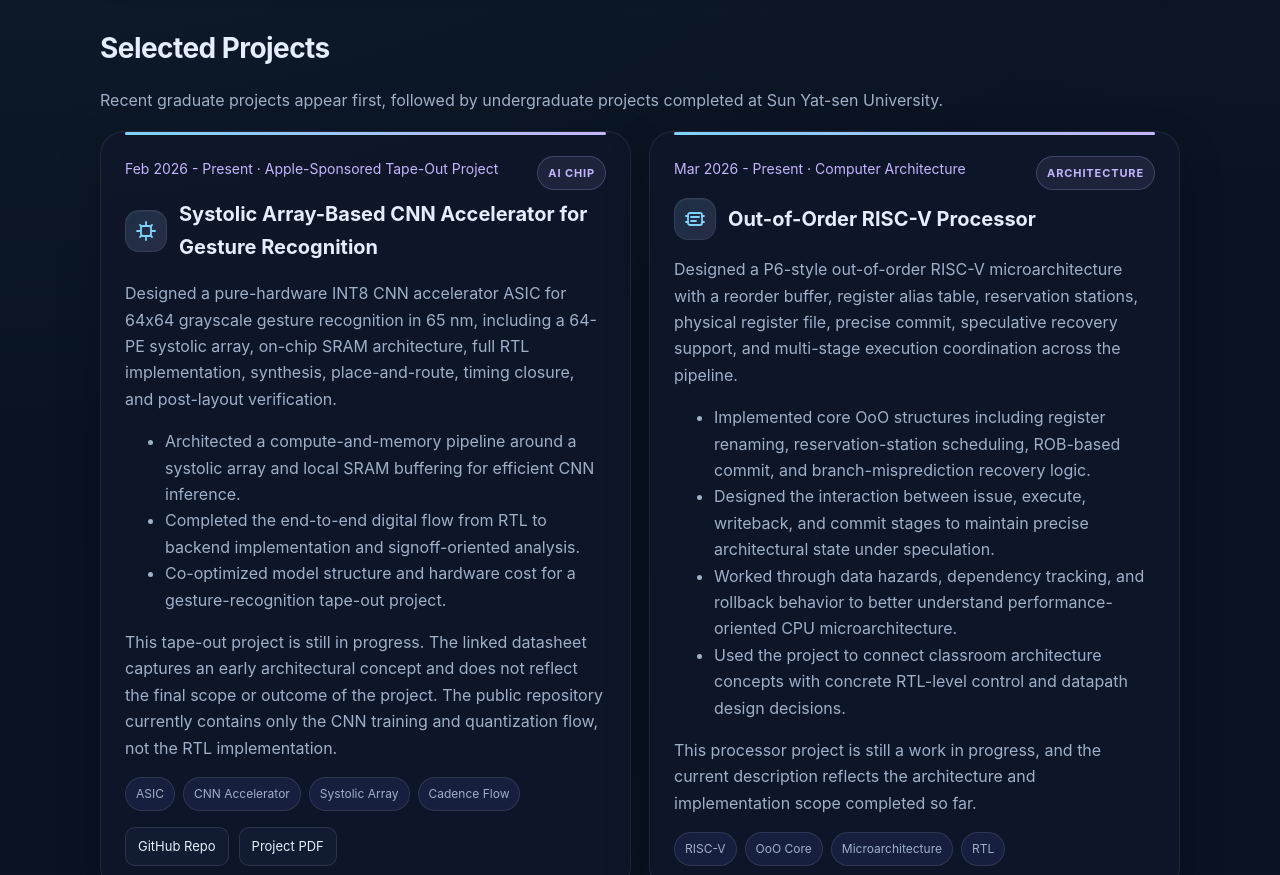
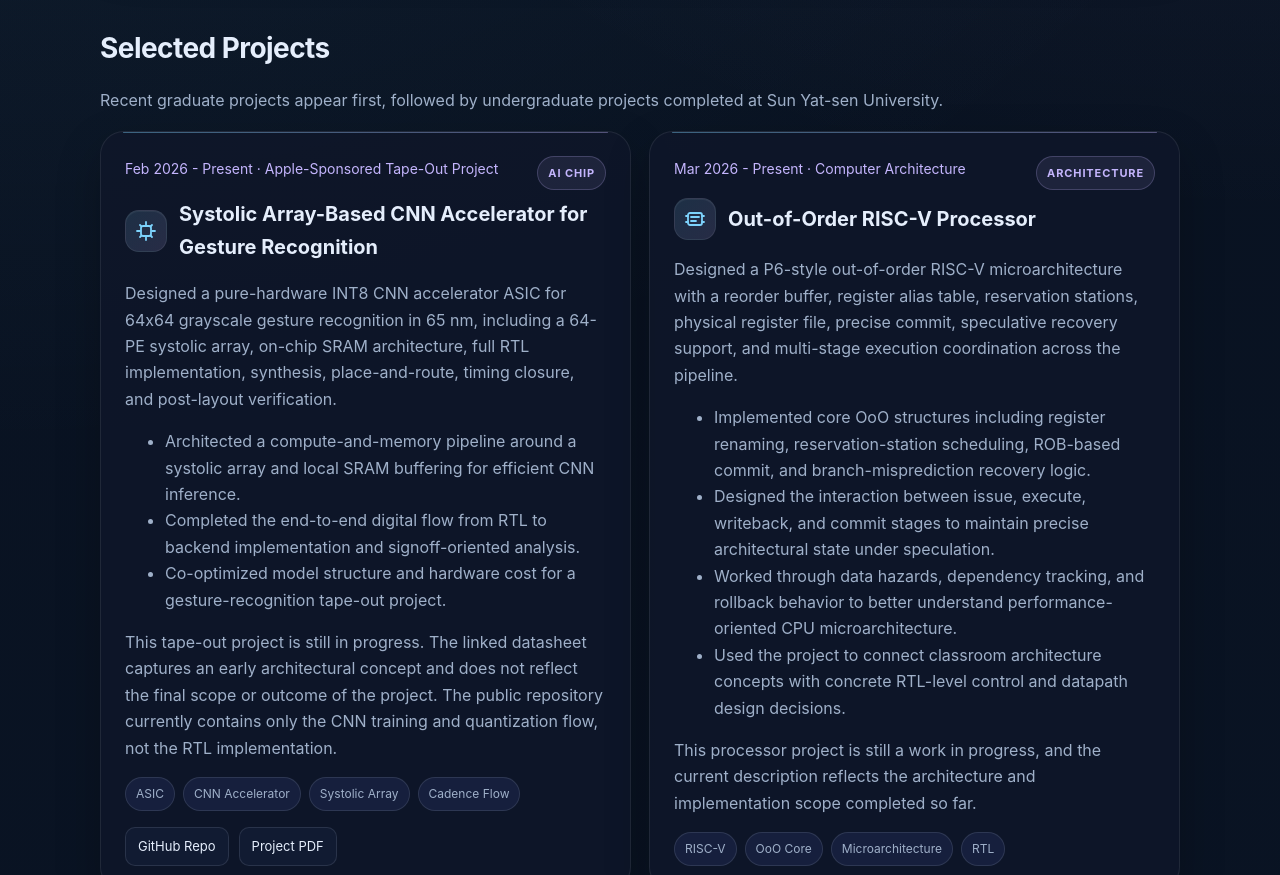
Before and after one commit to lw3227/lw3227.github.io, a plain HTML site: page index.html in a window 1280 px wide. Shown: the part 1180-2055 px from the top of the page. Drawn offline with Linux system fonts and the light colour scheme.

Commit message:
Refine project card top border

```diff
--- a/index.html
+++ b/index.html
@@ -339,18 +339,20 @@
 
     .project {
       position: relative;
+      border-top: 1px solid rgba(255,255,255,0.08);
       transition: transform 0.18s ease, border-color 0.18s ease, box-shadow 0.18s ease;
     }
 
     .project::before {
       content: "";
       position: absolute;
-      left: 24px;
-      right: 24px;
+      left: 22px;
+      right: 22px;
       top: 0;
-      height: 3px;
+      height: 1px;
       border-radius: 999px;
-      background: linear-gradient(90deg, var(--accent), var(--accent-2));
+      background: linear-gradient(90deg, rgba(125, 211, 252, 0.55), rgba(196, 181, 253, 0.5));
+      opacity: 0.75;
     }
 
     .project:hover {
```
